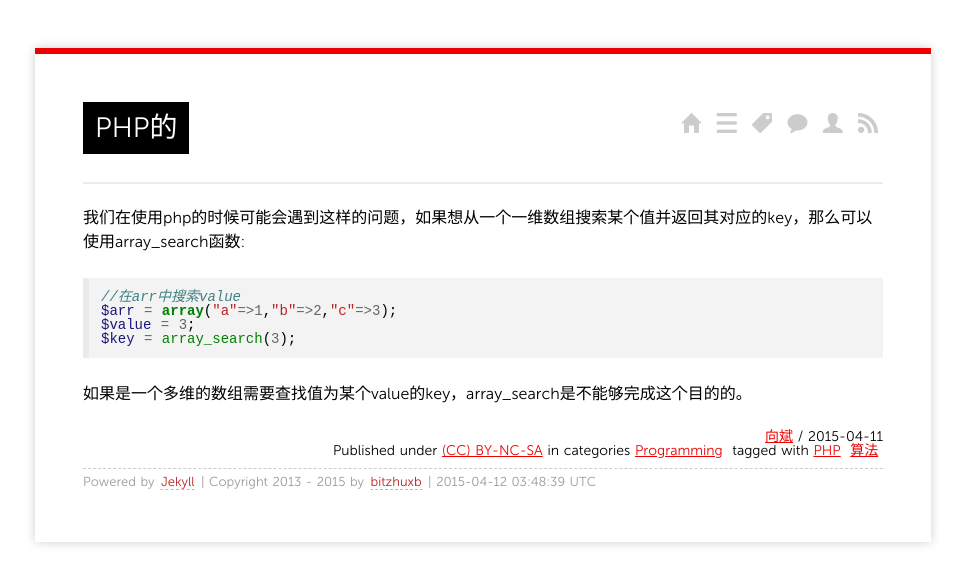
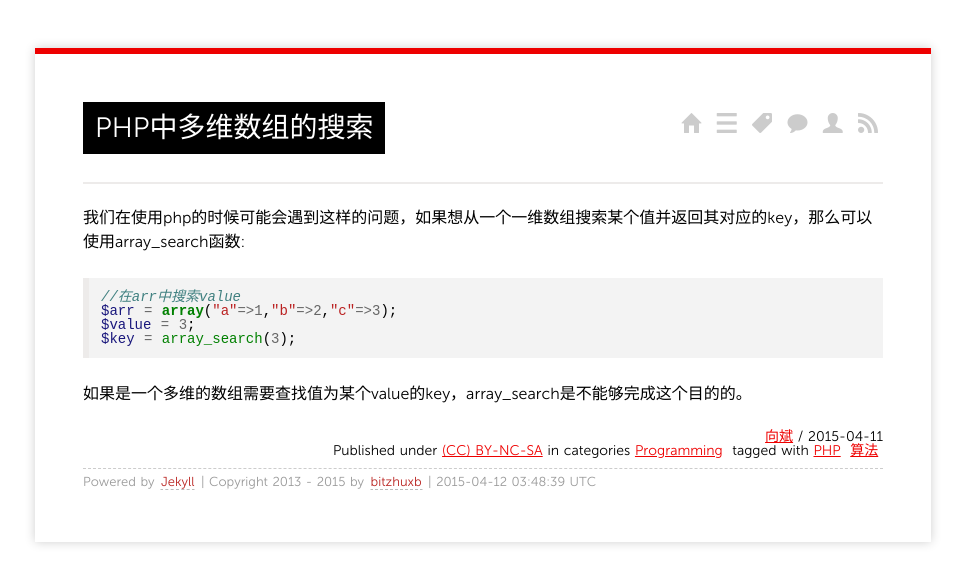
Before and after one commit to bitzhuxb/bitzhuxb.github.io, a Jekyll site: the page built from _posts/2015/2015-04-11-search-element-in-mutidimensional-array-in-php.md, in a window 1280 px wide. Shown: the top 584 px of the page, without its empty margins (157-1122 px from the left). Built offline with Jekyll 4.4.1, drawn with Linux system fonts in a browser that asks for light colours; Markdown is read by kramdown in place of the engine named in the settings; comment, search, counter and statistics services are not loaded.

Commit message:
add new blog

```diff
--- a/_posts/2015/2015-04-11-search-element-in-mutidimensional-array-in-php.md
+++ b/_posts/2015/2015-04-11-search-element-in-mutidimensional-array-in-php.md
@@ -1,6 +1,6 @@
 ---
 layout: post
-title: PHP的
+title: PHP中多维数组的搜索
 categories:
 - Programming
 tags:
```
